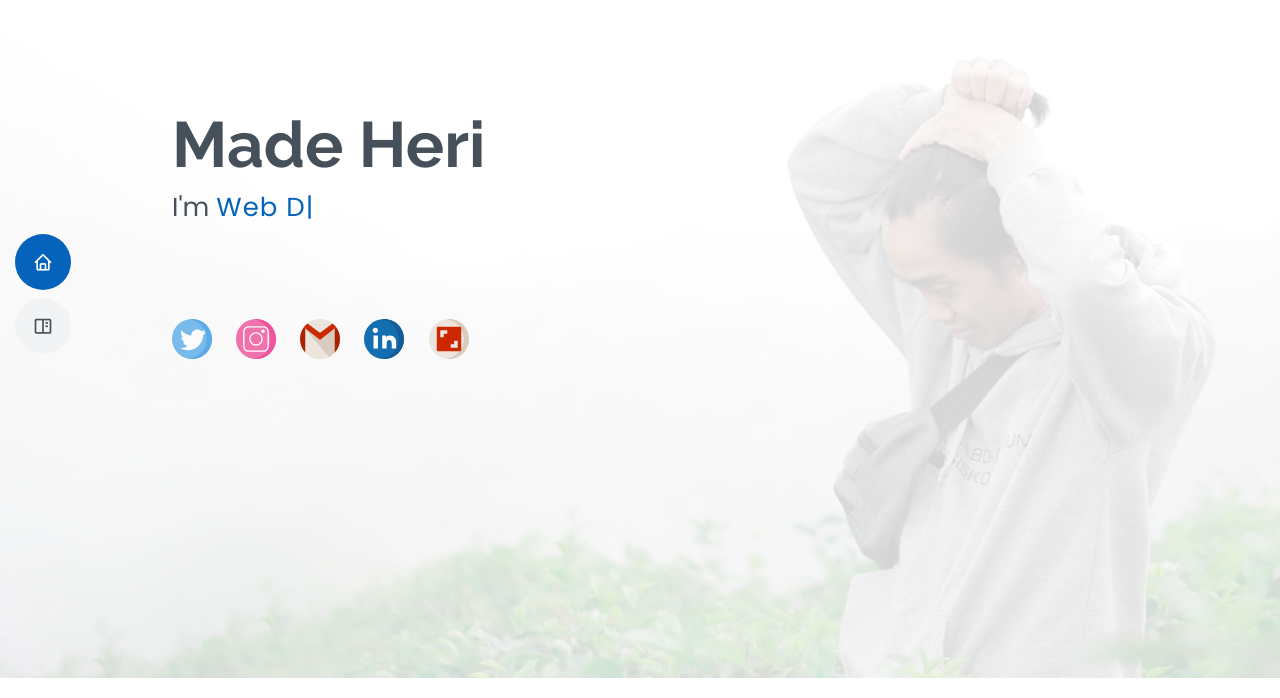
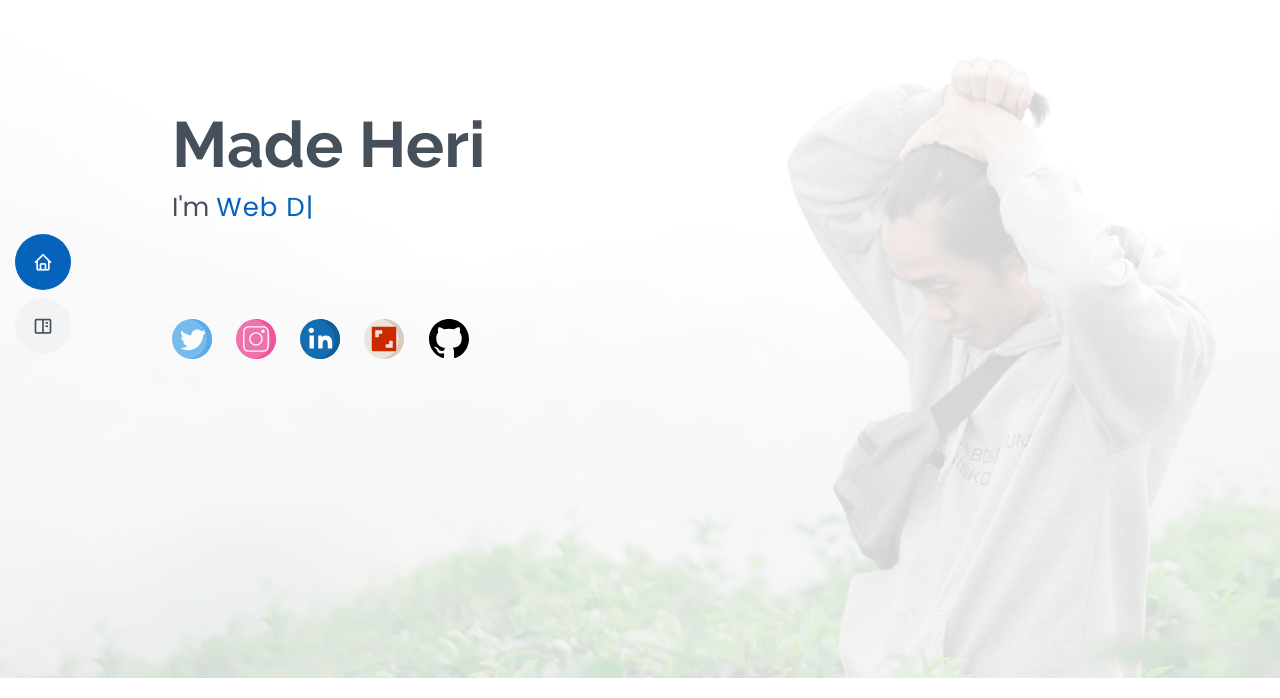
Before and after one commit to HerHeri/ImHeriprtfl, a plain HTML site: page index.html in a window 1280 px wide. Shown: the part 102-800 px from the top of the page. Drawn offline with nearby package versions, Linux system fonts and the light colour scheme.

Commit message:
update social media

```diff
--- a/index.html
+++ b/index.html
@@ -60,9 +60,10 @@
       <div class="social-links" style="margin-top: 100px;">
         <a target="_blank" href="https://twitter.com/HerHeri_"><img src="./assets/img/socialmedia/twitter.svg" alt="" style="margin-top: -8px; width: 40px;"></a>
         <a target="_blank" href="https://www.instagram.com/madeheriii/"><img src="./assets/img/socialmedia/instagram.svg" alt="" style="margin-top: -8px; width: 40px;"></a>
-        <a target="_blank" href=""><img src="./assets/img/socialmedia/gmail.svg" alt="" style="margin-top: -8px; width: 40px;"></a>
+        <!-- <a target="_blank" href=""><img src="./assets/img/socialmedia/gmail.svg" alt="" style="margin-top: -8px; width: 40px;"></a> -->
         <a target="_blank" href="https://www.linkedin.com/in/heri-setiawan-68025215b/"><img src="./assets/img/socialmedia/linkedin-svgrepo-com.svg" alt="" style="margin-top: -8px; width: 40px;"></a>
         <a target="_blank" title="Shutterstock" href="https://www.shutterstock.com/g/ImHeri"><img src="./assets/img/socialmedia/shutterstock.svg" alt="" style="margin-top: -8px; width: 40px;"></a>
+        <a target="_blank" title="Github" href="https://github.com/HerHeri"><img src="./assets/img/socialmedia/github.svg" alt="" style="margin-top: -8px; width: 40px;"></a>
       </div>
     </div>
   </section><!-- End Hero -->
```
Also changed, not shown: assets/img/socialmedia/github.svg (added).
